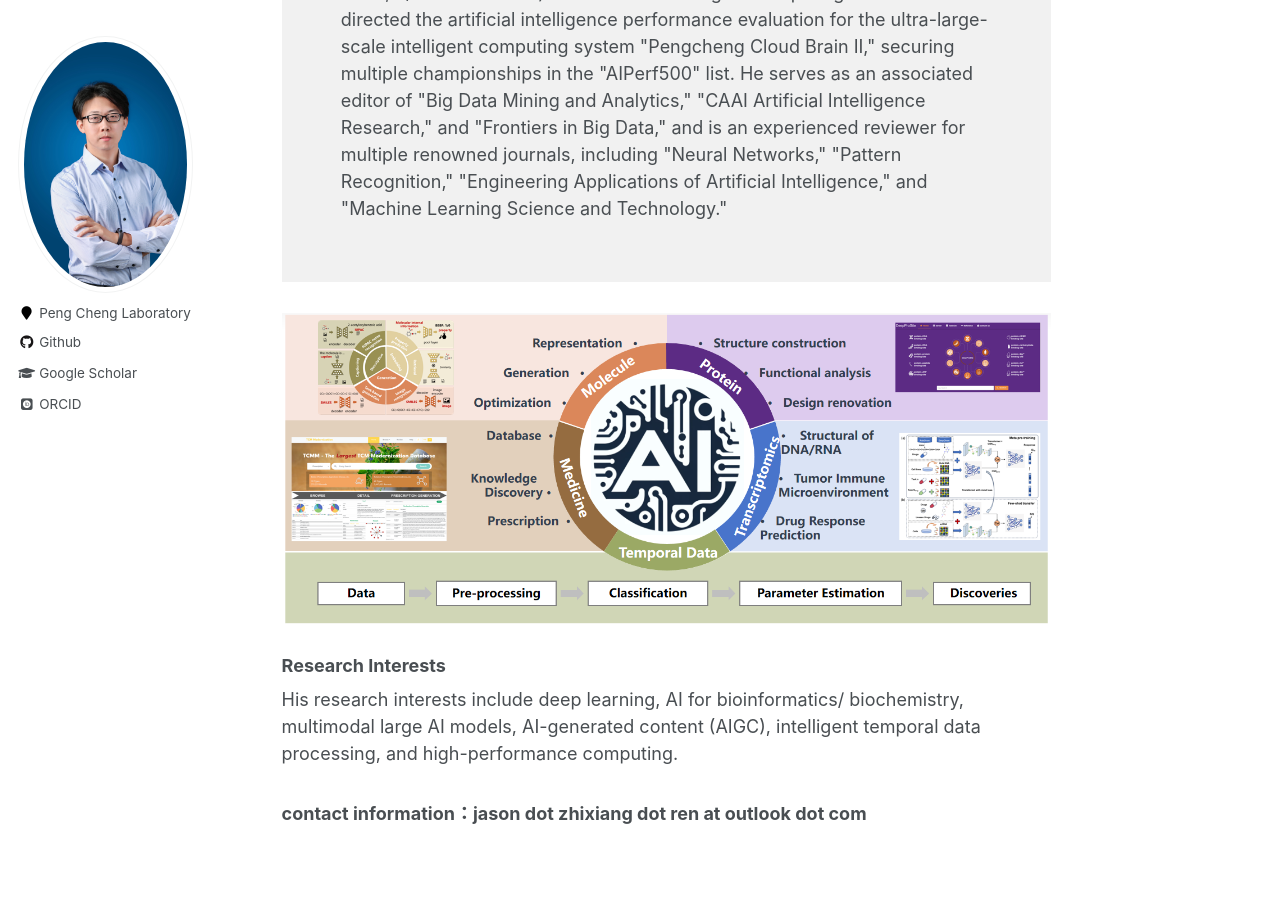
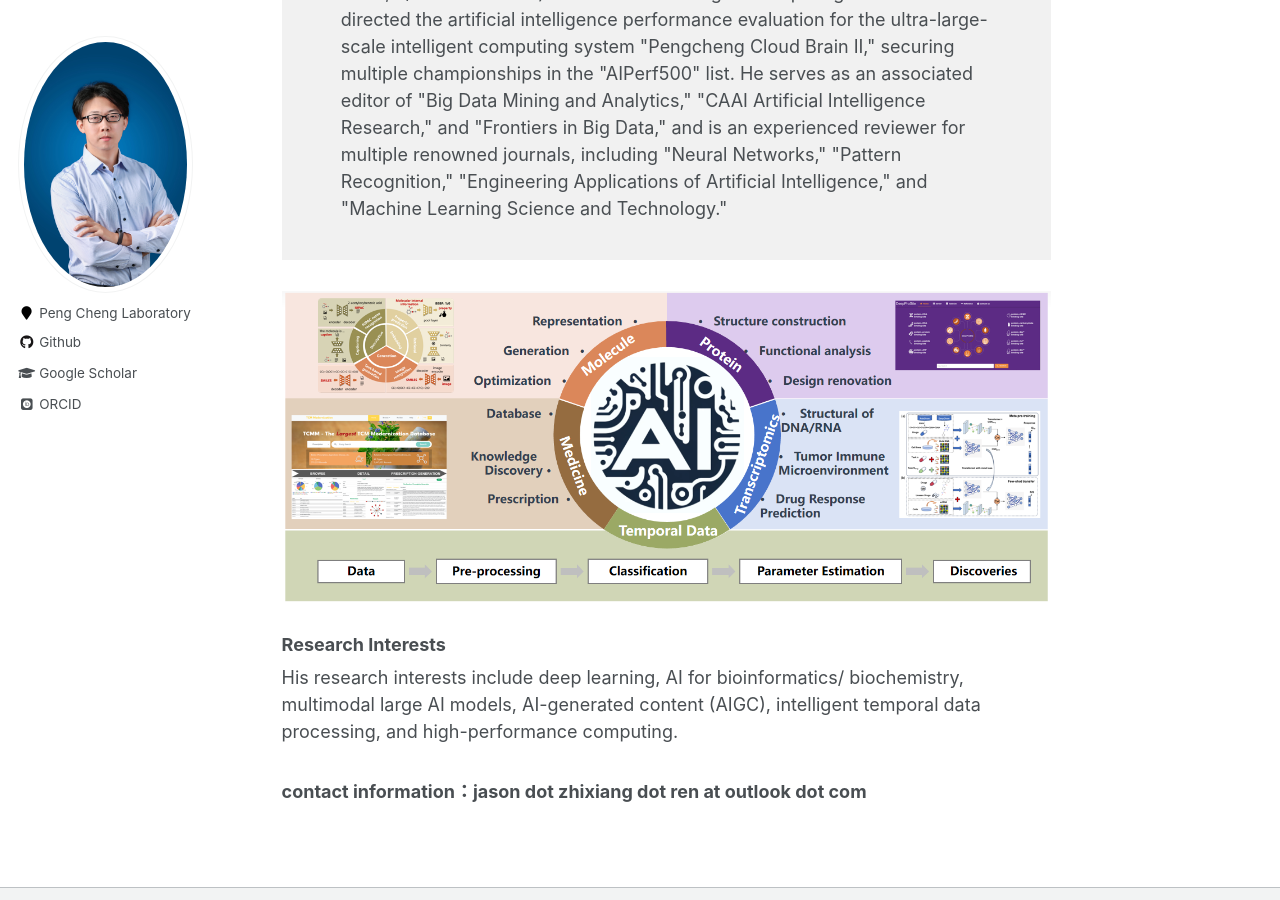
Before and after one commit to zhixiang-ren/zhixiang-ren.github.io, a Jekyll site: the page built from _pages/about.html, in a window 1280 px wide and 900 px high, scrolled down 459 px. Built offline with Jekyll 4.4.1, drawn with Linux system fonts in a browser that asks for light colours; some web fonts are replaced.

Commit message:
Update about.html

```diff
--- a/_pages/about.html
+++ b/_pages/about.html
@@ -10,7 +10,7 @@ redirect_from:
 
 <!-- <h3 style="text-align:justify;">Biography:</h3> -->
 <div style="width: 100%;padding-left: 3%;padding-right: 3%;background-color: rgb(241, 241, 241);">
-  <div style="width: 100%;padding-left: 5%;padding-right: 5%;padding-top: 5%;padding-bottom: 5%;">
+  <div style="width: 100%;padding-left: 5%;padding-right: 5%;padding-top: 5%;padding-bottom: 2%;">
 <!--     <h3 style="text-align:justify;">
 
     </h3> -->
```
